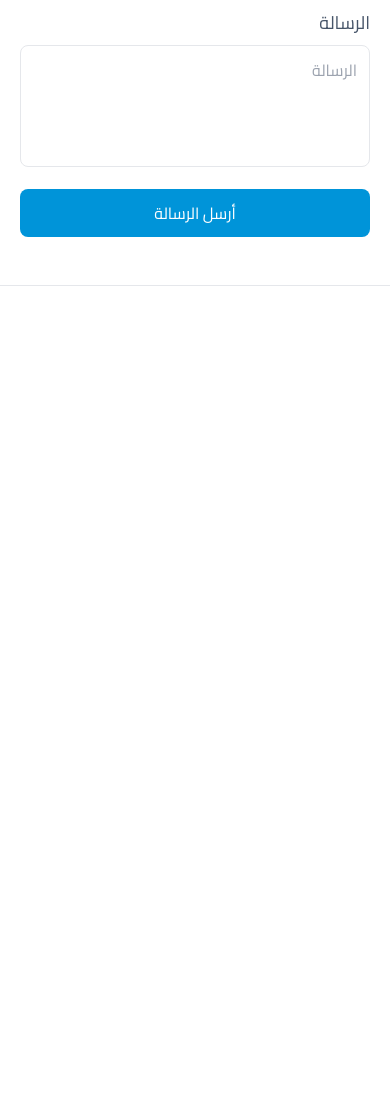
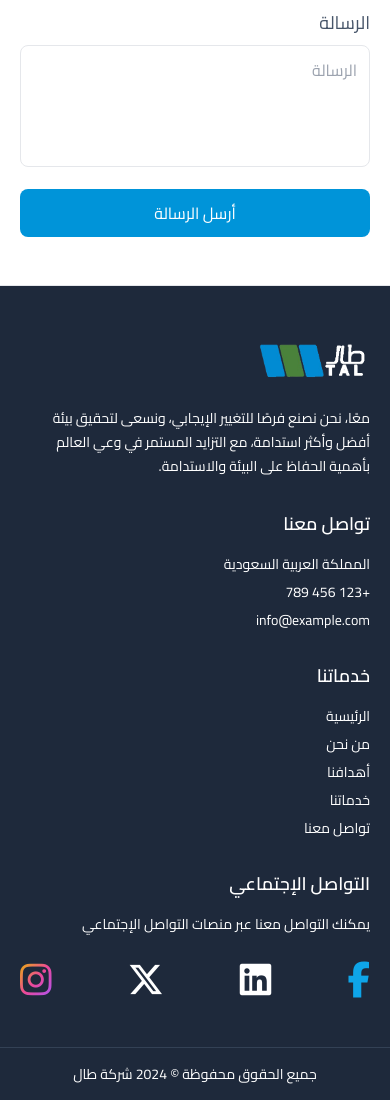
Before and after one commit to YoussefMohammed93/Tal-Company-Project, a website: page index.html in a window 390 px wide. Shown: the part 8029-9129 px from the top of the page. Before the commit the page ends 8315 px from the top, so only its background shows below. Drawn offline with Linux system fonts and the light colour scheme.

Commit message:
Footer + responsive

```diff
--- a/index.html
+++ b/index.html
@@ -114,7 +114,7 @@
         </nav>
       </div>
     </header>
-    <!-- Mobile Menu -->
+    <!-- Mobile Header Menu -->
     <div id="mobile-menu" class="fixed inset-0 z-50 hidden">
       <div
         id="menu-overlay"
@@ -903,7 +903,79 @@
         </div>
       </div>
     </section>
-    <!-- Scroll to Top Button -->
+    <!-- Footer -->
+    <footer class="bg-slate-800 text-white">
+      <div
+        class="w-full max-w-7xl px-5 mx-auto py-12 grid grid-cols-1 md:grid-cols-4 gap-8"
+      >
+        <div class="space-y-4">
+          <a href="/">
+            <img src="assets/logo-nobg.png" alt="Logo" class="h-14" />
+          </a>
+          <p class="text-sm leading-6">
+            معًا، نحن نصنع فرصًا للتغيير الإيجابي، ونسعى لتحقيق بيئة أفضل وأكثر
+            استدامة، مع التزايد المستمر في وعي العالم بأهمية الحفاظ على البيئة
+            والاستدامة.
+          </p>
+        </div>
+        <div class="space-y-4">
+          <h3 class="font-semibold text-lg sm:text-xl">تواصل معنا</h3>
+          <ul class="text-sm space-y-2">
+            <li>المملكة العربية السعودية</li>
+            <li>+123 456 789</li>
+            <li>
+              <a href="mailto:info@alarabiah.sa" class="hover:underline"
+                >info@example.com</a
+              >
+            </li>
+          </ul>
+        </div>
+        <div class="space-y-4">
+          <div>
+            <h3 class="font-semibold text-lg sm:text-xl mb-4">خدماتنا</h3>
+            <ul class="text-sm space-y-2">
+              <li><a href="/" class="hover:underline">الرئيسية</a></li>
+              <li><a href="#about" class="hover:underline">من نحن</a></li>
+              <li><a href="#goals" class="hover:underline">أهدافنا</a></li>
+              <li><a href="#services" class="hover:underline">خدماتنا</a></li>
+              <li><a href="#contact" class="hover:underline">تواصل معنا</a></li>
+            </ul>
+          </div>
+        </div>
+        <div class="space-y-4">
+          <h3 class="font-semibold text-lg">التواصل الإجتماعي</h3>
+          <p class="text-sm">يمكنك التواصل معنا عبر منصات التواصل الإجتماعي</p>
+          <div
+            class="relative pt-3 z-10 w-full flex items-center justify-between gap-x-3"
+          >
+            <a href="/">
+              <i
+                class="fa-brands fa-facebook-f text-sky-500 text-4xl hover:scale-125 transition-all duration-300"
+              ></i>
+            </a>
+            <a href="/">
+              <i
+                class="fa-brands fa-linkedin text-white text-4xl hover:scale-125 transition-all duration-300"
+              ></i>
+            </a>
+            <a href="/">
+              <i
+                class="fa-brands fa-x-twitter text-white text-4xl hover:scale-125 transition-all duration-300"
+              ></i>
+            </a>
+            <a href="/">
+              <i
+                class="fa-brands fa-instagram bg-gradient-to-br from-yellow-500 via-pink-500 to-purple-500 bg-clip-text text-transparent text-4xl hover:scale-125 transition-all duration-300"
+              ></i>
+            </a>
+          </div>
+        </div>
+      </div>
+      <div class="border-t border-slate-700 py-4 text-center text-sm">
+        جميع الحقوق محفوظة © <span id="current-year"></span> شركة طال
+      </div>
+    </footer>
+    <!-- Scroll To Top Button -->
     <button
       id="scrollToTopBtn"
       class="fixed bottom-5 right-[-80px] z-[49] p-3 bg-slate-200 hover:bg-slate-300/70 border border-gray-300 duration-300 ease-in-out rounded-full transition-all"
@@ -999,5 +1071,8 @@
 
       lastScrollY = currentScrollY;
     });
+
+    document.getElementById("current-year").textContent =
+      new Date().getFullYear();
   </script>
 </html>
```
Also changed, not shown: assets/logo-nobg.png (added), output.css.
